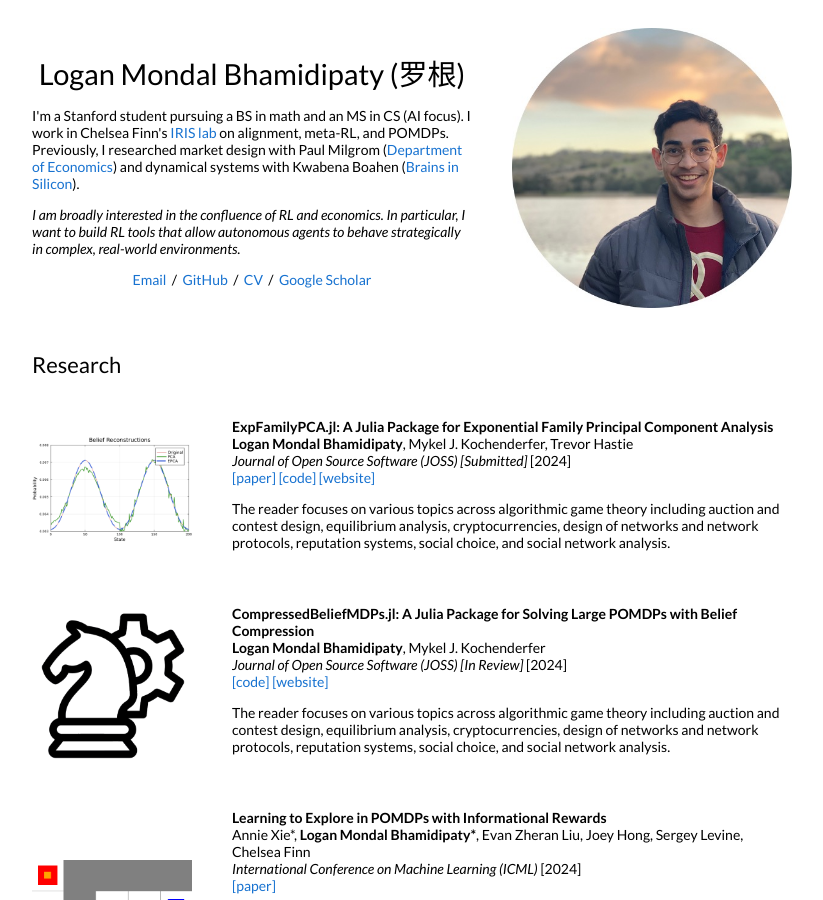
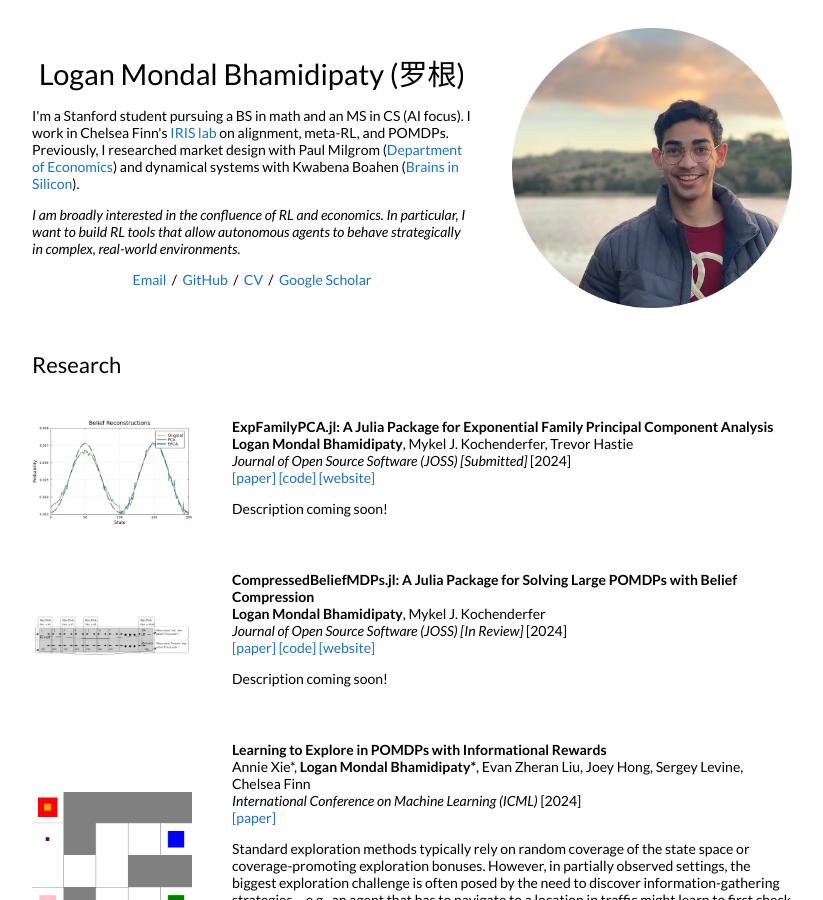
Before and after one commit to FlyingWorkshop/logan-mondal-bhamidipaty, a Jekyll site: the page built from _posts/2024-10-12-epca.md, in a window 1280 px wide and 900 px high. Shown: the whole window, without its empty margins (228-1051 px from the left). Built offline with Jekyll 4.4.1, drawn with Linux system fonts in a browser that asks for light colours; our own code applies the rules of GitHub Pages for plain Markdown files.

Commit message:
cleaned up prod

```diff
--- a/_posts/2024-10-12-epca.md
+++ b/_posts/2024-10-12-epca.md
@@ -5,8 +5,9 @@ authors: <strong>Logan Mondal Bhamidipaty</strong>, Mykel J. Kochenderfer, Trevo
 category: research
 image: /epca_reconstruction.png
 venue: Journal of Open Source Software (JOSS) [Submitted]
-paper: ../epca_draft.pdf
+group: SISL
+paper: https://github.com/FlyingWorkshop/logan-mondal-bhamidipaty/blob/ed171e3c830a336b8f43e08ec267399c7fc7150a/assets/papers/epca_draft.pdf
 code: https://github.com/sisl/ExpFamilyPCA.jl
-website: https://joss.theoj.org/papers/8c617a932d19b28d5ac0299b23d2c8dc
+website: https://sisl.github.io/ExpFamilyPCA.jl/stable/
 ---
-The reader focuses on various topics across algorithmic game theory including auction and contest design, equilibrium analysis, cryptocurrencies, design of networks and network protocols, reputation systems, social choice, and social network analysis.
+Description coming soon!
```
Also changed, not shown: _posts/2023-06-14-market-design-reader.md (+1 -1 lines), _posts/2024-07-18-compressed.md (+4 -3 lines), assets/images/maze.png (added), assets/images/school-choice.png (added), 1 other file.
